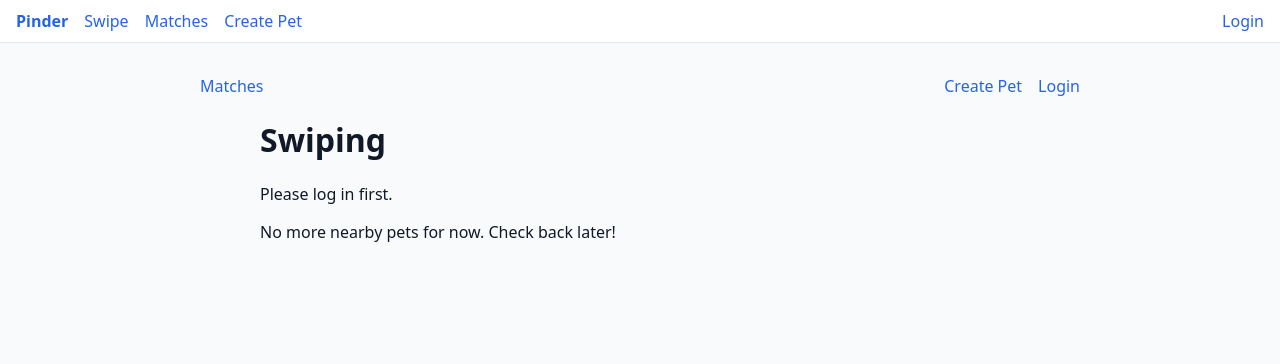
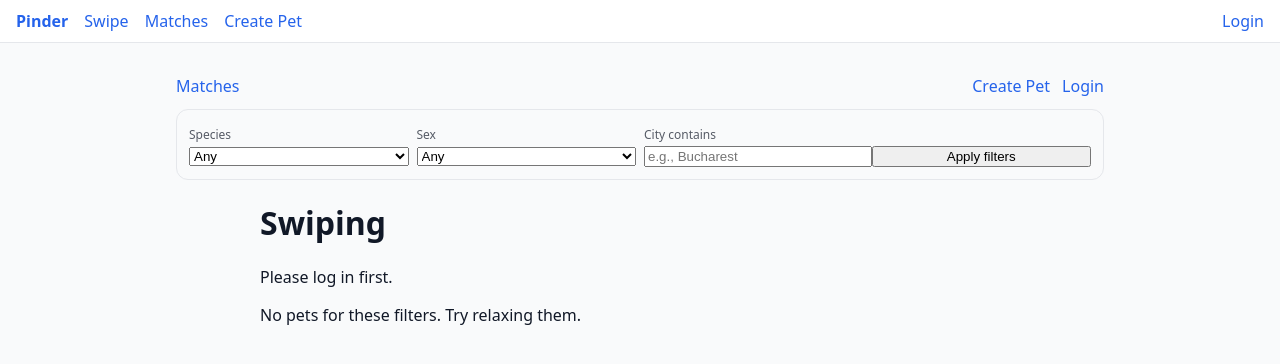
Before and after one commit to fyo-code/pinder-web-app1, a Next.js app: page /swipe in a window 1280 px wide. Shown: the top 364 px of the page. Built offline with nearby package versions, Linux system fonts and the light colour scheme; no server answers.

Commit message:
edit/delete pet

```diff
--- a/src/app/swipe/page.tsx
+++ b/src/app/swipe/page.tsx
@@ -25,6 +25,11 @@ export default function SwipePage() {
   const [msg, setMsg] = useState<string | null>(null);
   const [loading, setLoading] = useState(true);
 
+  // FILTERS
+  const [fSpecies, setFSpecies] = useState<'any'|'dog'|'cat'|'horse'>('any');
+  const [fSex, setFSex] = useState<'any'|'male'|'female'>('any');
+  const [fCity, setFCity] = useState<string>('');
+
   const current = useMemo(() => pets[idx] ?? null, [pets, idx]);
   const cardRef = useRef<HTMLDivElement | null>(null);
 
@@ -44,38 +49,58 @@ export default function SwipePage() {
         .eq('user_id', user.id)
         .order('created_at', { ascending: false })
         .limit(1);
-
       if (meErr) { setMsg(meErr.message); setLoading(false); return; }
       const mine = (myPets ?? [])[0] as Pet | undefined;
       if (!mine) { setMsg('Create your pet profile first.'); setLoading(false); return; }
       setMePet(mine);
 
-      // pets I already judged
+      await loadCandidates(user.id, mine.id);
+      setLoading(false);
+    })();
+  }, []);
+
+  async function loadCandidates(uid: string, myPetId: string) {
+    // already seen by (mePetId, uid)
     const { data: seenRows, error: seenErr } = await supabase
       .from('likes')
       .select('liked_pet_id')
-        .eq('liker_user_id', user.id)
-        .eq('liker_pet_id', mine.id);
+      .eq('liker_user_id', uid)
+      .eq('liker_pet_id', myPetId);
+    if (seenErr) { setMsg(seenErr.message); return; }
+    const seen = new Set<string>((seenRows ?? []).map((r:any) => r.liked_pet_id as string));
 
-      if (seenErr) { setMsg(seenErr.message); setLoading(false); return; }
-      const seenIds = new Set<string>((seenRows ?? []).map((r: any) => r.liked_pet_id as string));
-
-      // candidate pets (not mine)
-      const { data: candidates, error: candErr } = await supabase
+    // base query: not mine
+    let q = supabase
       .from('pets')
       .select('*')
-        .neq('user_id', user.id)
+      .neq('user_id', uid)
       .order('created_at', { ascending: false })
-        .limit(50);
+      .limit(200);
 
-      if (candErr) { setMsg(candErr.message); setLoading(false); return; }
+    // apply species/sex filters server-side
+    if (fSpecies !== 'any') q = q.eq('species', fSpecies);
+    if (fSex !== 'any')     q = q.eq('sex', fSex);
 
-      const filtered = (candidates ?? []).filter((p: any) => !seenIds.has(p.id));
+    const { data: pool, error: candErr } = await q;
+    if (candErr) { setMsg(candErr.message); return; }
+
+    // city filter client-side (simple contains match)
+    let filtered = (pool ?? []).filter((p:any) => !seen.has(p.id));
+    if (fCity.trim()) {
+      const needle = fCity.trim().toLowerCase();
+      filtered = filtered.filter((p:any) => (p.location ?? '').toLowerCase().includes(needle));
+    }
+
     setPets(filtered as Pet[]);
     setIdx(0);
+  }
+
+  async function applyFilters() {
+    if (!userId || !mePet) return;
+    setLoading(true);
+    await loadCandidates(userId, mePet.id);
     setLoading(false);
-    })();
-  }, []);
+  }
 
   async function recordSwipe(target: Pet, liked: boolean) {
     if (!userId || !mePet) return;
@@ -88,7 +113,6 @@ export default function SwipePage() {
     });
     if (likeErr) { setMsg(likeErr.message); return; }
 
-    // create match on mutual like
     if (liked) {
       const { data: back, error: backErr } = await supabase
         .from('likes')
@@ -97,7 +121,6 @@ export default function SwipePage() {
         .eq('liked_pet_id', mePet.id)
         .eq('liked', true)
         .limit(1);
-
       if (!backErr && (back ?? []).length > 0) {
         await supabase.from('matches').insert({
           pet_a: mePet.id,
@@ -112,22 +135,54 @@ export default function SwipePage() {
   }
 
   return (
-    <main className="container" style={{maxWidth: 880, margin: '0 auto', padding: 16}}>
-      {/* Top nav links */}
-      <div style={{display:'flex', justifyContent:'space-between', alignItems:'center', marginBottom:16}}>
+    <main style={{maxWidth: 960, margin:'0 auto', padding:16}}>
+      {/* Links */}
+      <div style={{display:'flex', justifyContent:'space-between', alignItems:'center', marginBottom:12}}>
         <Link href="/matches">Matches</Link>
-        <div style={{display:'flex', gap:16}}>
+        <div style={{display:'flex', gap:12}}>
           <Link href="/create-pet">Create Pet</Link>
           <Link href="/login">Login</Link>
         </div>
       </div>
 
+      {/* Filters */}
+      <div style={{
+        border:'1px solid #e5e7eb', borderRadius:12, padding:12, marginBottom:12,
+        display:'grid', gap:8, gridTemplateColumns:'repeat(auto-fit, minmax(180px, 1fr))'
+      }}>
+        <div>
+          <label style={{fontSize:12, opacity:.7}}>Species</label>
+          <select value={fSpecies} onChange={(e)=>setFSpecies(e.target.value as any)} style={{width:'100%'}}>
+            <option value="any">Any</option>
+            <option value="dog">Dog</option>
+            <option value="cat">Cat</option>
+            <option value="horse">Horse</option>
+          </select>
+        </div>
+        <div>
+          <label style={{fontSize:12, opacity:.7}}>Sex</label>
+          <select value={fSex} onChange={(e)=>setFSex(e.target.value as any)} style={{width:'100%'}}>
+            <option value="any">Any</option>
+            <option value="male">Male</option>
+            <option value="female">Female</option>
+          </select>
+        </div>
+        <div>
+          <label style={{fontSize:12, opacity:.7}}>City contains</label>
+          <input value={fCity} onChange={(e)=>setFCity(e.target.value)} placeholder="e.g., Bucharest" style={{width:'100%'}} />
+        </div>
+        <div style={{display:'flex', alignItems:'end'}}>
+          <button onClick={applyFilters} style={{width:'100%'}}>Apply filters</button>
+        </div>
+      </div>
+
+      {/* Card */}
       <div className="card" style={{maxWidth: 760, margin: '0 auto'}}>
         <h1>Swiping</h1>
 
         {loading && <p>Loading…</p>}
         {msg && <p>{msg}</p>}
-        {!loading && !current && <p>No more nearby pets for now. Check back later!</p>}
+        {!loading && !current && <p>No pets for these filters. Try relaxing them.</p>}
 
         {current && (
           <div ref={cardRef} style={{marginTop: 12}}>
```
Also changed, not shown: src/app/edit-pet/page.tsx (added, +81 -0 lines). Lines whose indentation alone changed are shown as unchanged.
